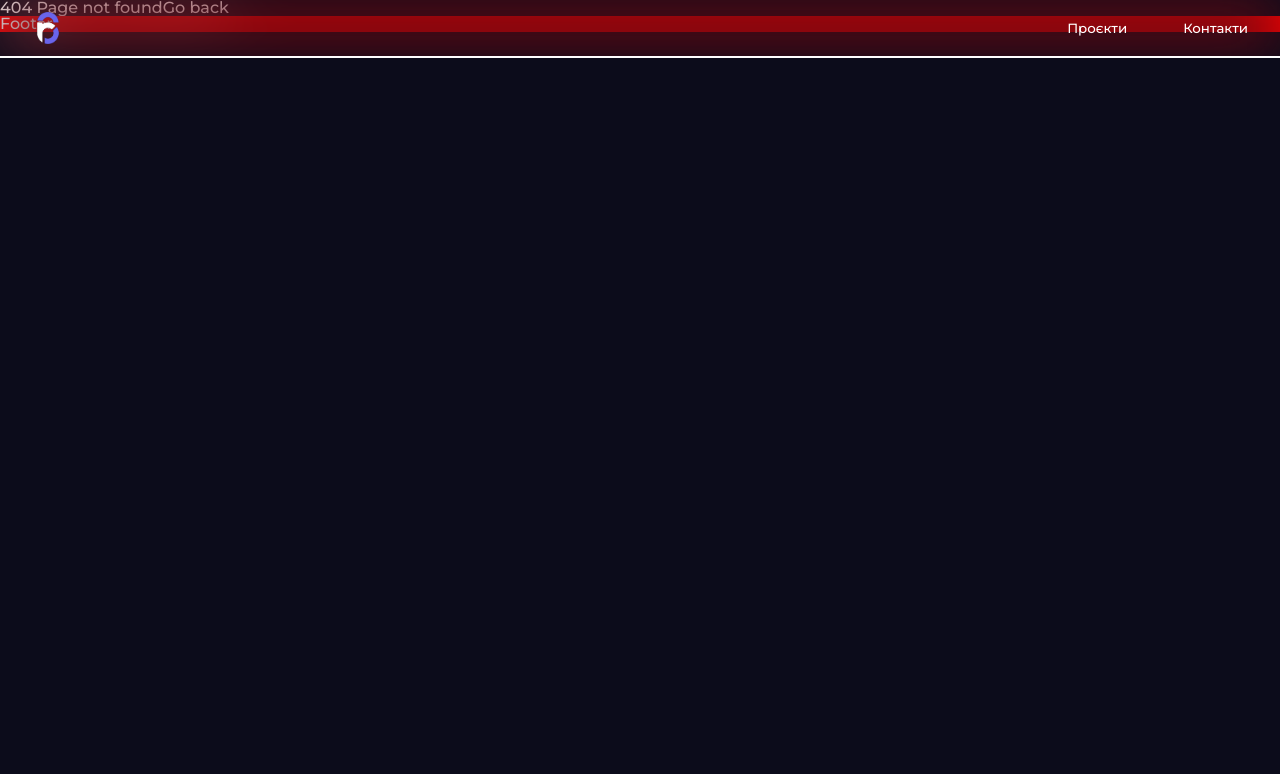
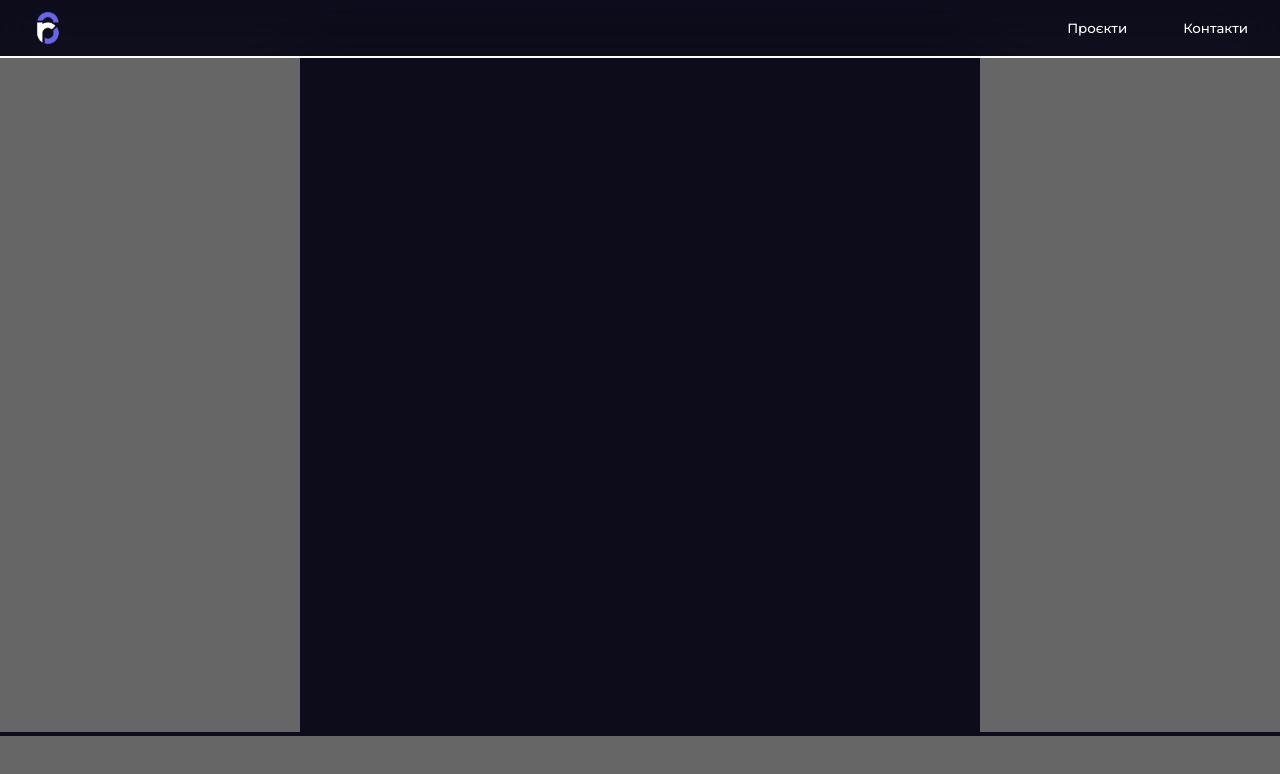
Before and after one commit to zaiiats/Per6-Website, a React (Vite) app: page /btw in a window 1280 px wide. Before the commit this address had no page. Shown: the top 774 px of the page. Built offline with nearby package versions, Linux system fonts and the light colour scheme.

Commit message:
Refactor for the new logic

```diff
--- a/src/App.tsx
+++ b/src/App.tsx
@@ -2,9 +2,9 @@ import { Route, Routes } from 'react-router-dom';
 import Home from './pages/Home';
 import PageNotFound from './pages/PageNotFound';
 import Navbar from './components/Navbar/Navbar';
-import Footer from './components/Footer/Footer';
 import styled, { createGlobalStyle } from 'styled-components';
 import { ScrollProvider } from './providers/ScrollProvider';
+import BTW from './pages/BTW';
 
 function App() {
   return (
@@ -15,10 +15,9 @@ function App() {
         <Navbar />
         <Routes>
           <Route path='/' element={<Home />} />
+          <Route path='/btw' element={<BTW />} />
           <Route path='*' element={<PageNotFound />} />
         </Routes>
-
-        <Footer />
       </ScrollProvider>
     </StyledApp>
   );
--- a/src/components/Hero/Hero.tsx
+++ b/src/components/Hero/Hero.tsx
@@ -9,7 +9,7 @@ function Hero() {
   return (
     <StyledDiv>
       <LogoText type='big' />
-      <DynamicText>A unique gaming studio based in Ukraine</DynamicText>
+      <DynamicText>Унікальна ігрова студія, створена в Україні</DynamicText>
       <DynamicButton type='main' callback={()=>setCurrentPage(2)}>
         Дізнатися більше
       </DynamicButton>
--- a/src/components/Navbar/Navbar.tsx
+++ b/src/components/Navbar/Navbar.tsx
@@ -6,12 +6,16 @@ function Navbar() {
   return (
     <StyledNavWrapper>
       <Nav>
-        <Navlink to={0}>
+        <Navlink to={0} page='/'>
           <Logo size='small' type='original' />
         </Navlink>
         <LinksContainer>
-          <Navlink to={1}>Проєкти</Navlink>
-          <Navlink to={2}>Контакти</Navlink>
+          <Navlink to={1} page='/'>
+            Проєкти
+          </Navlink>
+          <Navlink to={2} page='/'>
+            Контакти
+          </Navlink>
         </LinksContainer>
       </Nav>
     </StyledNavWrapper>
@@ -39,7 +43,7 @@ const Nav = styled.nav`
 
 const LinksContainer = styled.div`
   display: flex;
-  gap:2.5rem;
+  gap: 2.5rem;
 `;
 
 export default Navbar;
--- a/src/components/Navbar/Navlink.tsx
+++ b/src/components/Navbar/Navlink.tsx
@@ -1,26 +1,40 @@
-import styled from "styled-components"
-import { useScroll } from "../../providers/ScrollProvider";
+import styled from 'styled-components';
+import { useScroll } from '../../providers/ScrollProvider';
+import { ReactNode } from 'react';
+import { useNavigate } from 'react-router-dom';
 
-function Navlink({children, to}:{children:any, to:number}) {
+function Navlink({
+  children,
+  to,
+  page,
+}: {
+  children: ReactNode;
+  to: number;
+  page: string;
+}) {
   const { setCurrentPage } = useScroll();
+  const navigate = useNavigate()
 
-  return (
-    <StyledButton onClick={()=>setCurrentPage(to)}>
-      {children}
-    </StyledButton>
-  )
+  const handleNavlinkClick = () => {
+    navigate(page)
+    setCurrentPage(0);
+    setCurrentPage(to);
+  }
+
+
+  return <StyledButton onClick={handleNavlinkClick}>{children}</StyledButton>;
 }
 
 const StyledButton = styled.button`
-  font-weight:500;
+  font-weight: 500;
   color: var(--white-color-text);
   background-color: transparent;
   transition: var(--transition);
-  padding:0.5rem;
+  padding: 0.5rem;
 
   &:hover {
     color: var(--accent-color);
   }
 `;
 
-export default Navlink
+export default Navlink;
--- a/src/components/Projects/Projects.tsx
+++ b/src/components/Projects/Projects.tsx
@@ -3,8 +3,11 @@ import DynamicPage from '../reusable/DynamicPage';
 import DynamicButton from '../reusable/DynamicButton';
 import FlipCard from './FlipCard';
 import DynamicText from '../reusable/DynamicText';
+import { useNavigate } from 'react-router-dom';
 
 function Projects() {
+  const navigate = useNavigate();
+
   return (
     <DynamicPage headingText='Behind The Walls' order={1}>
       <ProjectContainer>
@@ -19,13 +22,7 @@ function Projects() {
             {'Приєднуйтесь до BEHIND THE WALLS!'}
           </DynamicText>
           <ButtonsContainer>
-            <DynamicButton
-              callback={() =>
-                window.open(
-                  'https://per6.org/btw',
-                )
-              }
-            >
+            <DynamicButton callback={() => navigate('/btw')}>
               Грати
             </DynamicButton>
             <DynamicButton
--- /dev/null
+++ b/src/pages/BTW.tsx
@@ -0,0 +1,135 @@
+/* eslint-disable @typescript-eslint/no-explicit-any */
+import { useRef, useState, useLayoutEffect } from 'react';
+import styled from 'styled-components';
+
+const StyledBTW = styled.div`
+  margin-top: 3.5rem;
+  display: grid;
+  width: 100%;
+  grid-template-columns: 18.75rem 1fr 18.75rem;
+  grid-template-rows: 1fr 4rem;
+  height: calc(100vh - 3.5rem);
+  gap: 0.25rem;
+`;
+
+const GameWrapper = styled.div`
+  grid-column: 2;
+  grid-row: 1;
+  width: 100%;
+  height: 100%;
+  position: relative;
+  display: flex;
+  align-items: center;
+  justify-content: center;
+`;
+
+const Game = styled.div<{ $square: boolean }>`
+  ${({ $square }) =>
+    $square
+      ? `
+    aspect-ratio: 1 / 1;
+    width: 100%;
+    height: auto;
+    max-height: 100%;
+  `
+      : `
+    width: 100%;
+    height: 100%;
+  `}
+`;
+
+
+const BottomBanner = styled.div`
+  grid-column: 1 / -1;
+  grid-row: 2;
+  background-color: #666;
+`;
+
+const LeftBanner = styled.div`
+  grid-row: 1;
+  grid-column: 1;
+  background-color: #666;
+  display: flex;
+  align-items: center;
+  justify-content: center;
+`;
+
+const RightBanner = styled.div`
+  grid-row: 1;
+  grid-column: 3;
+  background-color: #666;
+  display: flex;
+  align-items: center;
+  justify-content: center;
+`;
+
+function BTW() {
+  const wrapperRef = useRef<HTMLDivElement>(null);
+  const [isTall, setIsTall] = useState(false);
+
+  useLayoutEffect(() => {
+    try {
+      (window as any).adsbygoogle = (window as any).adsbygoogle || [];
+      (window as any).adsbygoogle.push({});
+    } catch (e) {
+      console.error('AdSense error', e);
+    }
+  }, []);
+
+
+  useLayoutEffect(() => {
+    const checkSize = () => {
+      if (wrapperRef.current) {
+        const { offsetWidth, offsetHeight } = wrapperRef.current;
+        setIsTall(offsetHeight > offsetWidth);
+      }
+    };
+
+    checkSize();
+    window.addEventListener('resize', checkSize);
+    return () => window.removeEventListener('resize', checkSize);
+  }, []);
+
+  return (
+    <StyledBTW>
+      <LeftBanner>
+        <ins
+          className='adsbygoogle'
+          style={{ display: 'block', width: '100%', height: '100%' }}
+          data-ad-client='ca-pub-7927608104979846'
+          data-ad-slot='3477553840'
+          data-ad-format='auto'
+          data-full-width-responsive='true'
+        ></ins>
+      </LeftBanner>
+
+      <GameWrapper ref={wrapperRef}>
+        <Game $square={isTall} />
+      </GameWrapper>
+
+      <RightBanner>
+        <ins
+          className='adsbygoogle'
+          style={{ display: 'block', width: '100%', height: '100%' }}
+          data-ad-client='ca-pub-7927608104979846'
+          data-ad-slot='9851390500'
+          data-ad-format='auto'
+          data-full-width-responsive='true'
+        ></ins>
+      </RightBanner>
+
+      <BottomBanner>
+        <ins
+          className='adsbygoogle'
+          style={{ display: 'block', width: '100%', height: '100%' }}
+          data-ad-client='ca-pub-7927608104979846'
+          data-ad-slot='7134546062'
+          data-ad-format='auto'
+          data-full-width-responsive='true'
+        ></ins>
+      </BottomBanner>
+    </StyledBTW>
+  );
+}
+
+export default BTW;
--- a/src/pages/PageNotFound.tsx
+++ b/src/pages/PageNotFound.tsx
@@ -1,12 +1,33 @@
-import { Link } from "react-router-dom"
+import { useNavigate } from 'react-router-dom';
+import styled from 'styled-components';
+import DynamicButton from '../components/reusable/DynamicButton';
+
+const StyledNotFound = styled.div`
+  margin-top: 3.5rem;
+  display: flex;
+  align-items: center;
+  width: 100%;
+  gap: 2rem;
+  justify-content: center;
+  flex-direction: column;
+  height: calc(100vh - 3.5rem);
+`;
+
+const Text = styled.p`
+  font-size: 5rem;
+`;
 
 function PageNotFound() {
+  const navigate = useNavigate();
+
   return (
-    <div>
-      404 Page not found
-      <Link to={'/'}>Go back</Link>
-    </div>
-  )
+    <StyledNotFound>
+      <Text>
+        <b>404 </b> Page not found
+      </Text>
+      <DynamicButton callback={() => navigate('/')}>Go back</DynamicButton>
+    </StyledNotFound>
+  );
 }
 
-export default PageNotFound
+export default PageNotFound;
```
Also changed, not shown: public/ads.txt (added).
